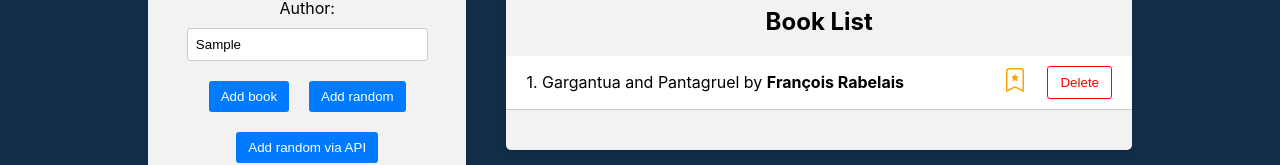
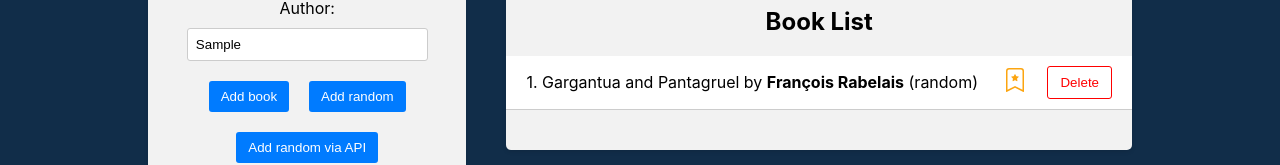
Before and after one commit to webdev1264/book-library, a React (Create React App) app in the folder frontend/: page / in a window 1280 px wide. Both pictures are taken after typing "Sample", "Sample" into the empty fields and a click on the button "Add random". Shown: the part 286-451 px from the top of the page. Built offline with nearby package versions, Linux system fonts and the light colour scheme.

Commit message:
Add book source

```diff
--- a/frontend/src/components/BookForm/BookForm.jsx
+++ b/frontend/src/components/BookForm/BookForm.jsx
@@ -14,7 +14,7 @@
   const handleSubmit = (e) => {
     e.preventDefault();
     if (title && author) {
-      const book = createBookWithId({ title, author });
+      const book = createBookWithId({ title, author }, "manual");
       dispatch(addBook(book));
       setTitle("");
       setAuthor("");
@@ -25,7 +25,7 @@
     const randomIndex = Math.floor(Math.random() * booksData.length);
     const randomBook = booksData[randomIndex];
 
-    const randomBookWithId = createBookWithId(randomBook);
+    const randomBookWithId = createBookWithId(randomBook, "random");
     dispatch(addBook(randomBookWithId));
   };
 
@@ -33,7 +33,7 @@
     try {
       const res = await axios.get("http://localhost:4000/random-book");
       if (res?.data?.title && res?.data?.author) {
-        const randomBookWithId = createBookWithId(res.data);
+        const randomBookWithId = createBookWithId(res.data, "API");
         dispatch(addBook(randomBookWithId));
       }
     } catch (e) {
--- a/frontend/src/components/BookList/BookList.jsx
+++ b/frontend/src/components/BookList/BookList.jsx
@@ -64,7 +64,8 @@
             <li key={book.id}>
               <div className="book-info">
                 {++i}. {highlightMatch(book.title, titleFilter)} by{" "}
-                <strong>{highlightMatch(book.author, authorFilter)}</strong>
+                <strong>{highlightMatch(book.author, authorFilter)}</strong> (
+                {book.source})
               </div>
               <div className="book-actions">
                 <span onClick={() => handleToggleFavorite(book.id)}>
--- a/frontend/src/utils/createBookWithId.js
+++ b/frontend/src/utils/createBookWithId.js
@@ -1,7 +1,7 @@
 import { v4 as uuidv4 } from "uuid";
 
-const createBookWithId = (book) => {
-  return { ...book, isFavorite: false, id: uuidv4() };
+const createBookWithId = (book, source) => {
+  return { ...book, source, isFavorite: false, id: uuidv4() };
 };
 
 export default createBookWithId;
```
